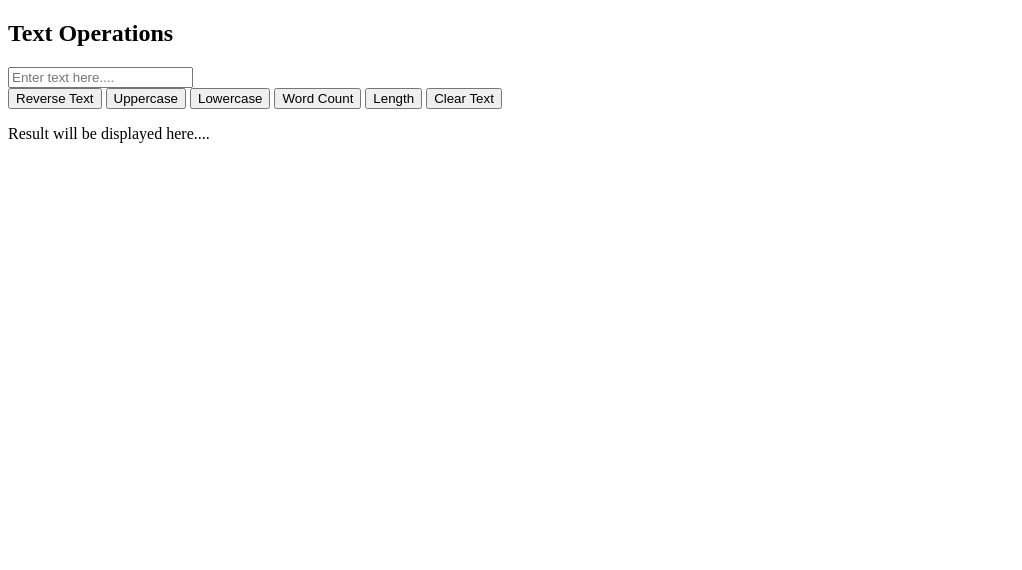
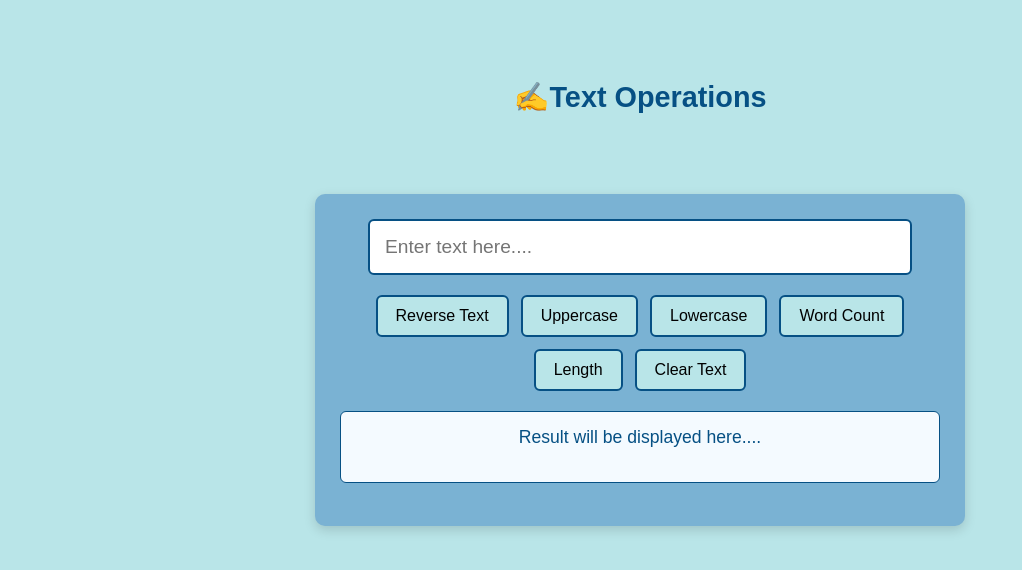
Before and after one commit to snehalkhater/text-operation-repo, a plain HTML site: page index.html in a window 1280 px wide. Shown: the whole page, without its empty margins (0-1022 px from the left). Drawn offline with Linux system fonts and the light colour scheme.

Commit message:
Update index.html
css added

```diff
--- a/index.html
+++ b/index.html
@@ -1,12 +1,94 @@
 <!DOCTYPE html>
 <html lang="en">
+
 <head>
     <meta charset="UTF-8">
     <meta name="viewport" content="width=device-width, initial-scale=1.0">
     <title>Text-Operation</title>
 </head>
+<style>
+body {
+    margin: 0;
+    padding: 0;
+    box-sizing: border-box;
+    background-color: #B9E5E8;
+    font-family: Arial, sans-serif;
+}
+
+.container {
+    max-width: 600px;
+    margin: 50px auto;
+    background: #7AB2D3;
+    padding: 25px;
+    border-radius: 10px;
+    box-shadow: 0px 4px 12px rgba(0, 0, 0, 0.15);
+    text-align: center;
+}
+
+h2 {
+    text-align: center;
+    margin: 80px;
+    color: #065084;
+    font-size: 1.8rem;
+}
+
+#inputText {
+    width: 85%;
+    color: #065084;
+    padding: 15px;
+    font-size: 1.2rem;
+    border: 2px solid #065084;
+    border-radius: 6px;
+    margin-bottom: 20px;
+    outline: none;
+}
+
+#inputText:focus {
+    border-color: #033a5e;
+    box-shadow: 0 0 6px rgba(6, 80, 132, 0.4);
+}
+
+.buttons-container {
+    display: flex;
+    flex-wrap: wrap;
+    gap: 12px;
+    justify-content: center;
+    margin-bottom: 20px;
+}
+
+.btn {
+    padding: 10px 18px;
+    background-color: #B9E5E8;
+    color: black;
+    border-radius: 6px;
+    border: 2px solid #065084;
+    font-weight: 500;
+    cursor: pointer;
+    font-size: 1rem;
+    transition: all 0.3s ease;
+}
+
+.btn:hover {
+    background-color: #065084;
+    color: white;
+    border-color: #B9E5E8;
+}
+
+#result {
+    margin-top: 15px;
+    padding: 15px;
+    background: #f4faff;
+    border: 1px solid #065084;
+    border-radius: 6px;
+    font-size: 1.1rem;
+    color: #065084;
+    min-height: 40px;
+}
+
+</style>
+
 <body>
-    <h2>Text Operations</h2>
+    <h2>✍️Text Operations</h2>
     <div class="container">
         <input type="text" id="inputText" placeholder="Enter text here....">
         <div class="buttons-container">
@@ -49,4 +131,5 @@
 
     </script>
 </body>
+
 </html>
```
Lines whose indentation alone changed are shown as unchanged.
